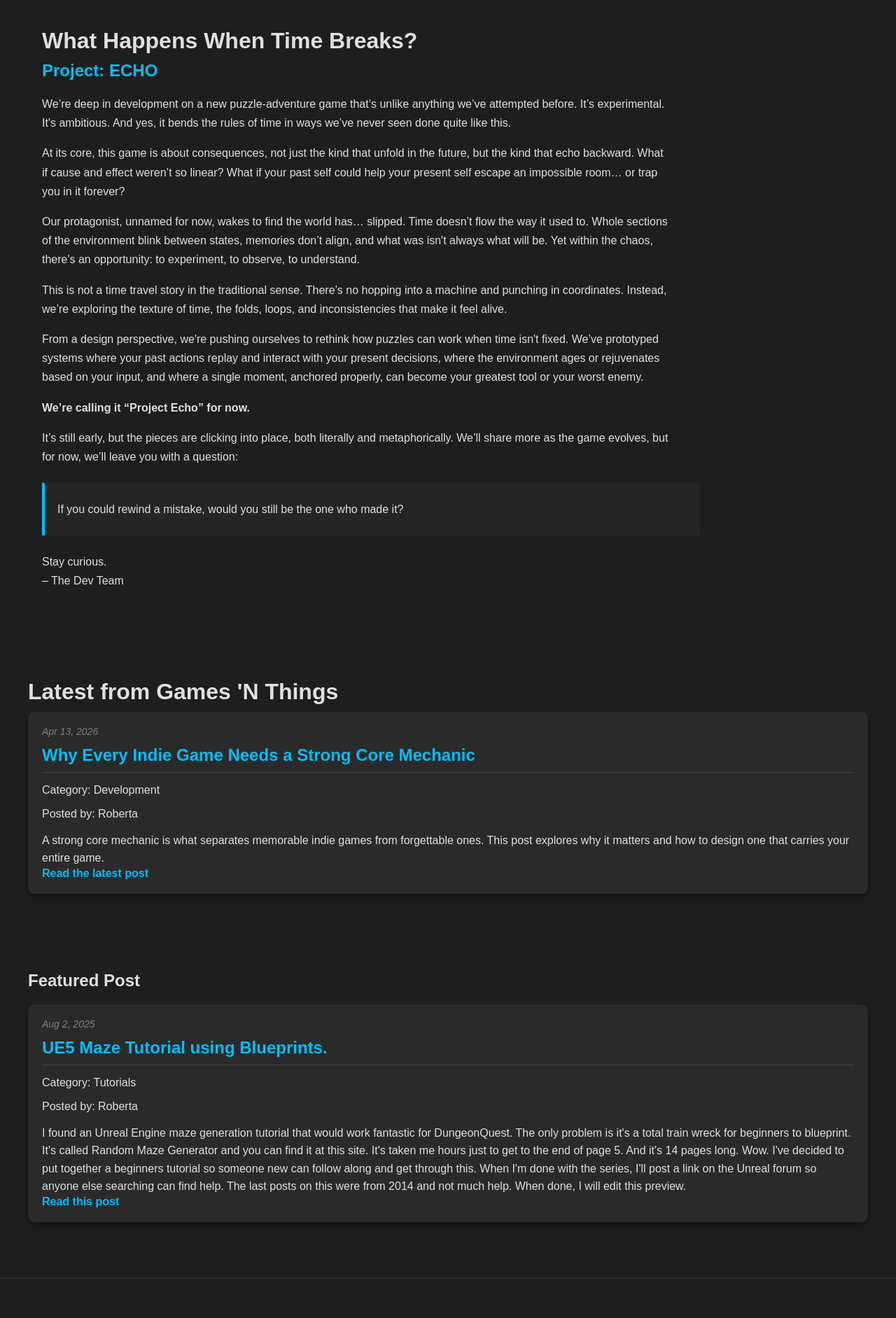
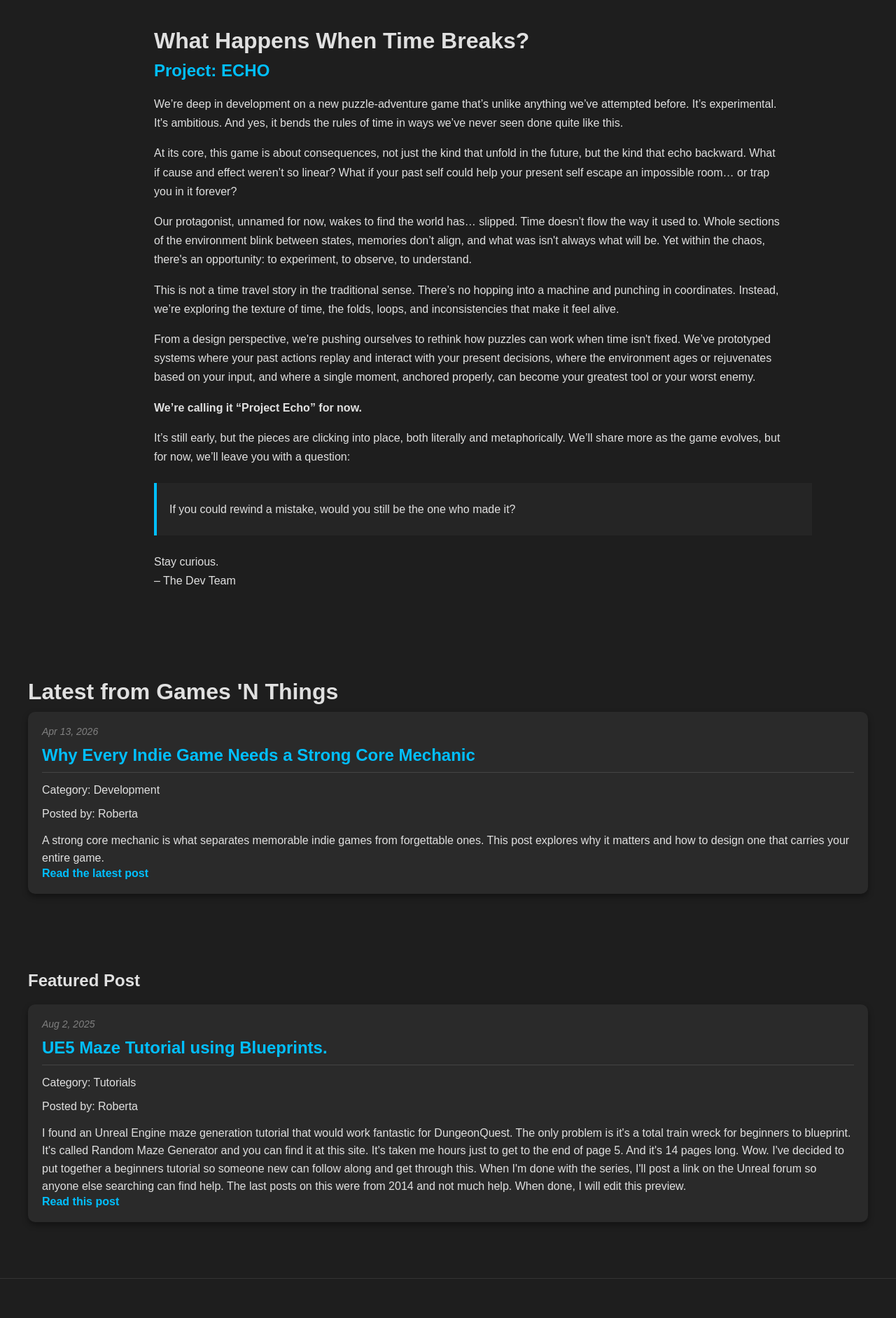
Before and after one commit to ScriptureExamined/NovawrightStudios, a Jekyll site: the page built from index.html, in a window 1280 px wide. Shown: the part 325-2208 px from the top of the page at 70% size. Built offline with Jekyll 4.4.1, drawn with Linux system fonts in a browser that asks for light colours.

Commit message:
Update style.css

```diff
--- a/assets/css/style.css
+++ b/assets/css/style.css
@@ -791,3 +791,25 @@ a:hover {
         width: 100%;
     }
 }
+
+.home-feature .container {
+    padding-left: 20px;
+    padding-right: 20px;
+}
+
+.home-feature .container {
+    box-sizing: border-box;
+}
+
+@media (min-width: 769px) {
+    .home-feature .container {
+        padding-left: 180px;
+    }
+}
+
+@media (max-width: 768px) {
+    .home-feature .container {
+        padding-left: 20px;
+        padding-right: 20px;
+    }
+}
```
